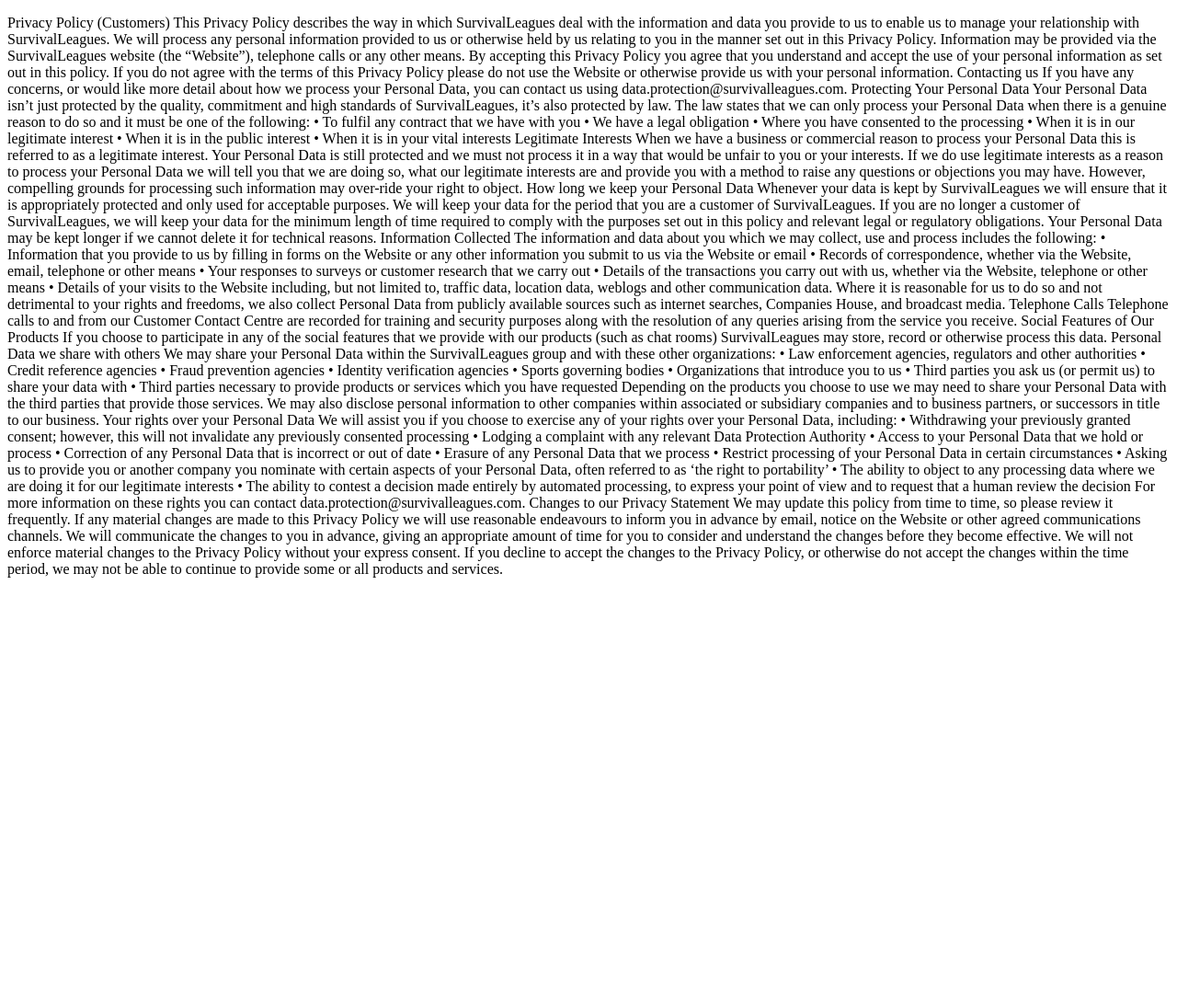
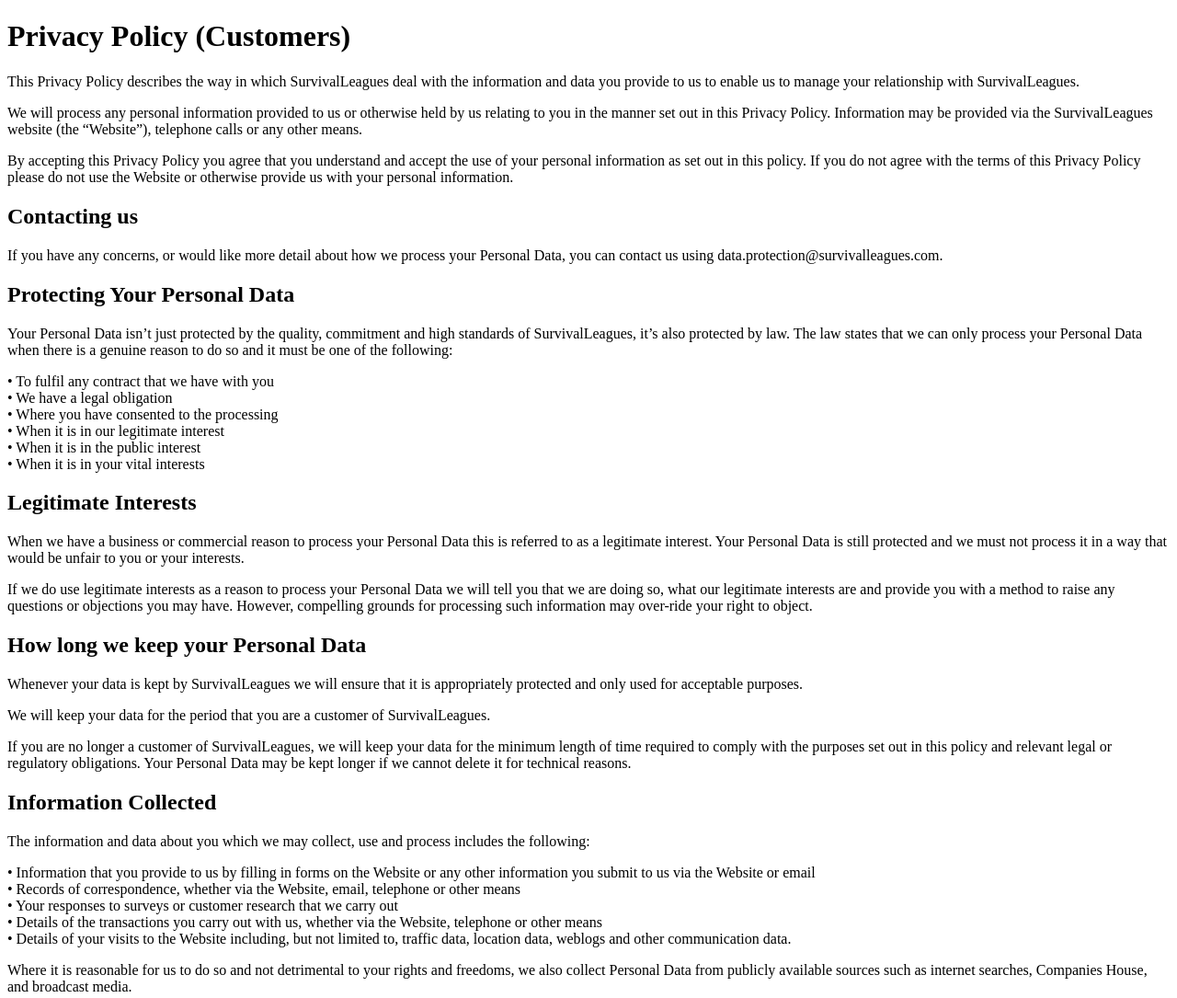
Before and after one commit to caioebueno/survival-web, a plain HTML site: page index.html in a window 1280 px wide. Shown: the top 1085 px of the page at 92% size. Before the commit the page ends 800 px from the top, so only its background shows below. Drawn offline with Linux system fonts and the light colour scheme.

Commit message:
Add files via upload

```diff
--- a/index.html
+++ b/index.html
@@ -6,68 +6,78 @@
     <title>Document</title>
 </head>
 <body>
+
+        <h1>Privacy Policy (Customers)</h1>
     <p>
-        Privacy Policy (Customers)
-This Privacy Policy describes the way in which SurvivalLeagues deal with the information and data you provide to us to enable us to manage your relationship with SurvivalLeagues.
-We will process any personal information provided to us or otherwise held by us relating to you in the manner set out in this Privacy Policy. Information may be provided via the SurvivalLeagues website (the “Website”), telephone calls or any other means.
-By accepting this Privacy Policy you agree that you understand and accept the use of your personal information as set out in this policy. If you do not agree with the terms of this Privacy Policy please do not use the Website or otherwise provide us with your personal information.
-Contacting us
-If you have any concerns, or would like more detail about how we process your Personal Data, you can contact us using data.protection@survivalleagues.com.
-Protecting Your Personal Data
-Your Personal Data isn’t just protected by the quality, commitment and high standards of SurvivalLeagues, it’s also protected by law. The law states that we can only process your Personal Data when there is a genuine reason to do so and it must be one of the following:
-• To fulfil any contract that we have with you
-• We have a legal obligation
-• Where you have consented to the processing
-• When it is in our legitimate interest
-• When it is in the public interest
-• When it is in your vital interests
-Legitimate Interests
-When we have a business or commercial reason to process your Personal Data this is referred to as a legitimate interest. Your Personal Data is still protected and we must not process it in a way that would be unfair to you or your interests.
-If we do use legitimate interests as a reason to process your Personal Data we will tell you that we are doing so, what our legitimate interests are and provide you with a method to raise any questions or objections you may have. However, compelling grounds for processing such information may over-ride your right to object.
-How long we keep your Personal Data
-Whenever your data is kept by SurvivalLeagues we will ensure that it is appropriately protected and only used for acceptable purposes.
-We will keep your data for the period that you are a customer of SurvivalLeagues.
-If you are no longer a customer of SurvivalLeagues, we will keep your data for the minimum length of time required to comply with the purposes set out in this policy and relevant legal or regulatory obligations. Your Personal Data may be kept longer if we cannot delete it for technical reasons.
-Information Collected
-The information and data about you which we may collect, use and process includes the following:
-• Information that you provide to us by filling in forms on the Website or any other information you submit to us via the Website or email
-• Records of correspondence, whether via the Website, email, telephone or other means
-• Your responses to surveys or customer research that we carry out
-• Details of the transactions you carry out with us, whether via the Website, telephone or other means
-• Details of your visits to the Website including, but not limited to, traffic data, location data, weblogs and other communication data.
-Where it is reasonable for us to do so and not detrimental to your rights and freedoms, we also collect Personal Data from publicly available sources such as internet searches, Companies House, and broadcast media.
-Telephone Calls
-Telephone calls to and from our Customer Contact Centre are recorded for training and security purposes along with the resolution of any queries arising from the service you receive.
-Social Features of Our Products
-If you choose to participate in any of the social features that we provide with our products (such as chat rooms) SurvivalLeagues may store, record or otherwise process this data.
-Personal Data we share with others
-We may share your Personal Data within the SurvivalLeagues group and with these other organizations:
-• Law enforcement agencies, regulators and other authorities
-• Credit reference agencies
-• Fraud prevention agencies
-• Identity verification agencies
-• Sports governing bodies
-• Organizations that introduce you to us
-• Third parties you ask us (or permit us) to share your data with
-• Third parties necessary to provide products or services which you have requested
-Depending on the products you choose to use we may need to share your Personal Data with the third parties that provide those services.
-We may also disclose personal information to other companies within associated or subsidiary companies and to business partners, or successors in title to our business.
-Your rights over your Personal Data
-We will assist you if you choose to exercise any of your rights over your Personal Data, including:
-• Withdrawing your previously granted consent; however, this will not invalidate any previously consented processing
-• Lodging a complaint with any relevant Data Protection Authority
-• Access to your Personal Data that we hold or process
-• Correction of any Personal Data that is incorrect or out of date
-• Erasure of any Personal Data that we process
-• Restrict processing of your Personal Data in certain circumstances
-• Asking us to provide you or another company you nominate with certain aspects of your Personal Data, often referred to as ‘the right to portability’
-• The ability to object to any processing data where we are doing it for our legitimate interests
-• The ability to contest a decision made entirely by automated processing, to express your point of view and to request that a human review the decision
-For more information on these rights you can contact data.protection@survivalleagues.com.
-Changes to our Privacy Statement
-We may update this policy from time to time, so please review it frequently.
-If any material changes are made to this Privacy Policy we will use reasonable endeavours to inform you in advance by email, notice on the Website or other agreed communications channels. We will communicate the changes to you in advance, giving an appropriate amount of time for you to consider and understand the changes before they become effective.
-We will not enforce material changes to the Privacy Policy without your express consent. If you decline to accept the changes to the Privacy Policy, or otherwise do not accept the changes within the time period, we may not be able to continue to provide some or all products and services.
+This Privacy Policy describes the way in which SurvivalLeagues deal with the information and data you provide to us to enable us to manage your relationship with SurvivalLeagues.</p>
+<p>
+We will process any personal information provided to us or otherwise held by us relating to you in the manner set out in this Privacy Policy. Information may be provided via the SurvivalLeagues website (the “Website”), telephone calls or any other means.</p>
+<p>By accepting this Privacy Policy you agree that you understand and accept the use of your personal information as set out in this policy. If you do not agree with the terms of this Privacy Policy please do not use the Website or otherwise provide us with your personal information.</p>
+<h2>Contacting us</h2>
+
+<p>If you have any concerns, or would like more detail about how we process your Personal Data, you can contact us using data.protection@survivalleagues.com.</p>
+
+<h2>
+Protecting Your Personal Data</h2>
+
+<p>Your Personal Data isn’t just protected by the quality, commitment and high standards of SurvivalLeagues, it’s also protected by law. The law states that we can only process your Personal Data when there is a genuine reason to do so and it must be one of the following:</p>
+• To fulfil any contract that we have with you<br>
+• We have a legal obligation <br>
+• Where you have consented to the processing <br>
+• When it is in our legitimate interest<br>
+• When it is in the public interest<br>
+• When it is in your vital interests<br>
+<h2>Legitimate Interests</h2>
+<p>
+When we have a business or commercial reason to process your Personal Data this is referred to as a legitimate interest. Your Personal Data is still protected and we must not process it in a way that would be unfair to you or your interests.</p>
+<p>If we do use legitimate interests as a reason to process your Personal Data we will tell you that we are doing so, what our legitimate interests are and provide you with a method to raise any questions or objections you may have. However, compelling grounds for processing such information may over-ride your right to object.</p>
+<h2>How long we keep your Personal Data</h2>
+<p>Whenever your data is kept by SurvivalLeagues we will ensure that it is appropriately protected and only used for acceptable purposes.</p>
+<p>We will keep your data for the period that you are a customer of SurvivalLeagues.</p>
+<p>If you are no longer a customer of SurvivalLeagues, we will keep your data for the minimum length of time required to comply with the purposes set out in this policy and relevant legal or regulatory obligations. Your Personal Data may be kept longer if we cannot delete it for technical reasons.</p>
+<h2>Information Collected</h2>
+<p>The information and data about you which we may collect, use and process includes the following:</p>
+• Information that you provide to us by filling in forms on the Website or any other information you submit to us via the Website or email<br>
+• Records of correspondence, whether via the Website, email, telephone or other means<br>
+• Your responses to surveys or customer research that we carry out<br>
+• Details of the transactions you carry out with us, whether via the Website, telephone or other means<br>
+• Details of your visits to the Website including, but not limited to, traffic data, location data, weblogs and other communication data.<br>
+<p>Where it is reasonable for us to do so and not detrimental to your rights and freedoms, we also collect Personal Data from publicly available sources such as internet searches, Companies House, and broadcast media.</p>
+<h2>Telephone Calls</h2>
+<p>Telephone calls to and from our Customer Contact Centre are recorded for training and security purposes along with the resolution of any queries arising from the service you receive.</p>
+<h2>Social Features of Our Products</h2>
+<p>If you choose to participate in any of the social features that we provide with our products (such as chat rooms) SurvivalLeagues may store, record or otherwise process this data.</p>
+<h2>Personal Data we share with others</h2>
+<p>We may share your Personal Data within the SurvivalLeagues group and with these other organizations:</p>
+
+• Law enforcement agencies, regulators and other authorities<br>
+• Credit reference agencies<br>
+• Fraud prevention agencies<br>
+• Identity verification agencies<br>
+• Sports governing bodies<br>
+• Organizations that introduce you to us<br>
+• Third parties you ask us (or permit us) to share your data with<br>
+• Third parties necessary to provide products or services which you have requested<br>
+<p>Depending on the products you choose to use we may need to share your Personal Data with the third parties that provide those services.</p>
+<p>We may also disclose personal information to other companies within associated or subsidiary companies and to business partners, or successors in title to our business.</p>
+<h2>Your rights over your Personal Data</h2>
+<p>We will assist you if you choose to exercise any of your rights over your Personal Data, including:</p>
+
+• Withdrawing your previously granted consent; however, this will not invalidate any previously consented processing<br>
+• Lodging a complaint with any relevant Data Protection Authority<br>
+• Access to your Personal Data that we hold or process<br>
+• Correction of any Personal Data that is incorrect or out of date<br>
+• Erasure of any Personal Data that we process<br>
+• Restrict processing of your Personal Data in certain circumstances<br>
+• Asking us to provide you or another company you nominate with certain aspects of your Personal Data, often referred to as ‘the right to portability’<br>
+• The ability to object to any processing data where we are doing it for our legitimate interests<br>
+• The ability to contest a decision made entirely by automated processing, to express your point of view and to request that a human review the decision<br>
+<p>For more information on these rights you can contact data.protection@survivalleagues.com.</p>
+<h2>Changes to our Privacy Statement</h2>
+<p>We may update this policy from time to time, so please review it frequently.</p>
+<p>If any material changes are made to this Privacy Policy we will use reasonable endeavours to inform you in advance by email, notice on the Website or other agreed communications channels. We will communicate the changes to you in advance, giving an appropriate amount of time for you to consider and understand the changes before they become effective.</p>
+<p>We will not enforce material changes to the Privacy Policy without your express consent. If you decline to accept the changes to the Privacy Policy, or otherwise do not accept the changes within the time period, we may not be able to continue to provide some or all products and services.</p>
+
     </p>
 </body>
 </html>
```
